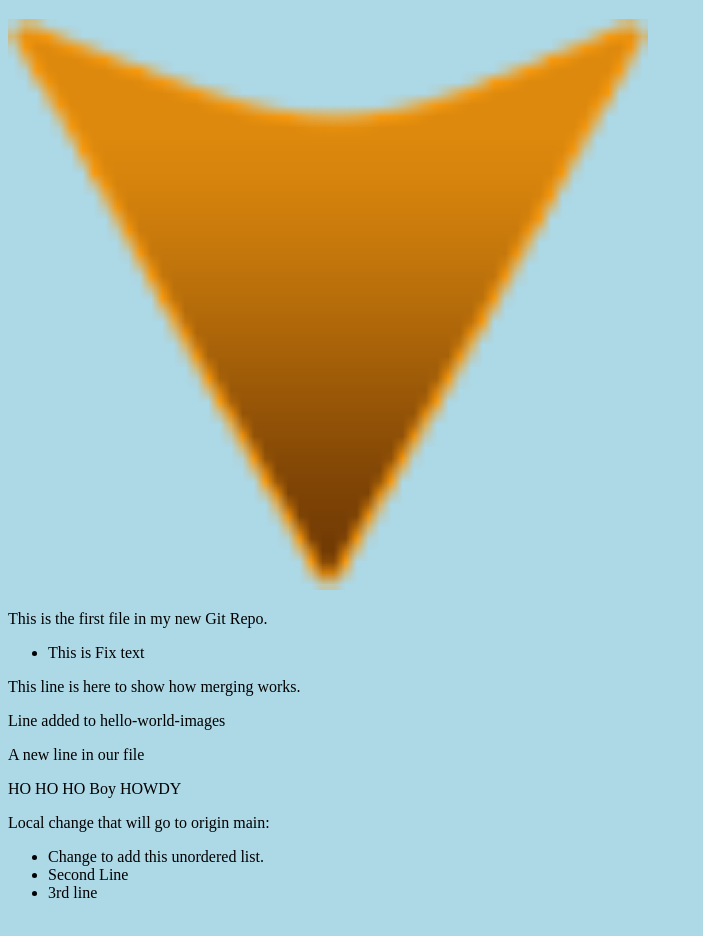
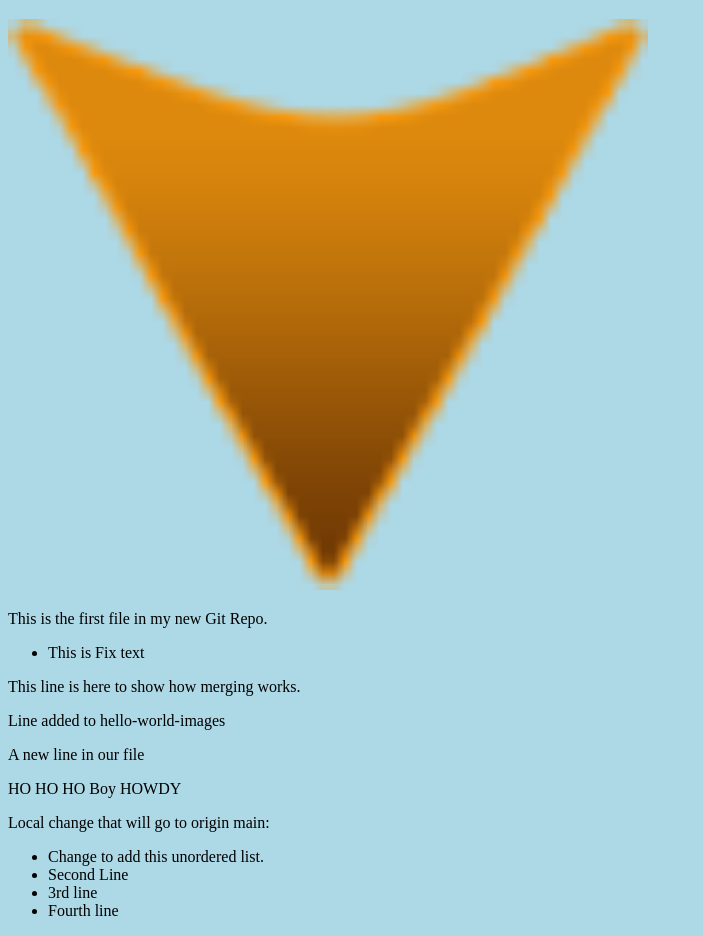
Before and after one commit to BruceLowenthal/hello-world, a plain HTML site: page index.html in a window 1280 px wide. Shown: the part 61-997 px from the top of the page, without its empty margins (0-703 px from the left). Drawn offline with Linux system fonts and the light colour scheme.

Commit message:
Add fourth line

```diff
--- a/index.html
+++ b/index.html
@@ -19,6 +19,7 @@
   <li>Change to add this unordered list.</li>
   <li>Second Line</li>
   <li>3rd line</li>
+  <li>Fourth line</li>
 </ul>
 
 </body>
```
